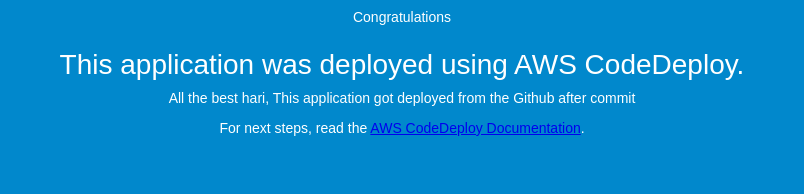
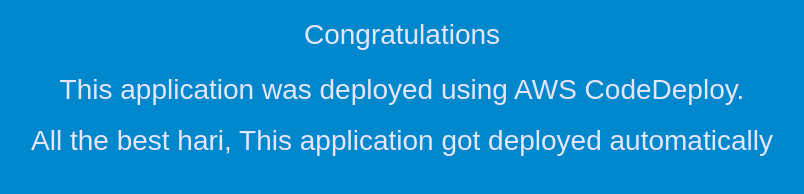
Before and after one commit to harikrishna1210/practice, a plain HTML site: page index.html in a window 1280 px wide. Shown: the whole page, without its empty margins (238-1042 px from the left). Drawn offline with Linux system fonts and the light colour scheme.

Commit message:
Update index.html

```diff
--- a/index.html
+++ b/index.html
@@ -5,14 +5,14 @@
   <title>Sample Deployment</title>
   <style>
     body {
-      color: #ffffff;
+      color: #E6E6FA;
       background-color: #0188cc;
       font-family: Arial, sans-serif;
       font-size: 14px;
     }
 
     h1 {
-      font-size: 100%;
+      font-size: 200%;
       font-weight: normal;
       margin-bottom: 0;
     }
@@ -28,8 +28,7 @@
   <div align="center">
     <h1>Congratulations</h1>
     <h2>This application was deployed using AWS CodeDeploy.</h2>
-     <h1>All the best hari, This application got deployed from the Github after commit</h1>
-    <p>For next steps, read the <a href="http://aws.amazon.com/documentation/codedeploy">AWS CodeDeploy Documentation</a>.</p>
+     <h1> All the best hari, This application got deployed automatically</h1>
   </div>
 </body>
 </html>
```
